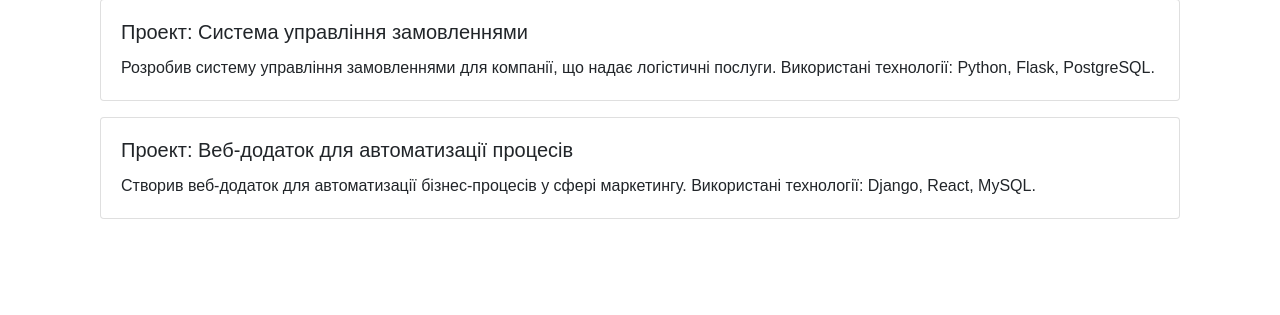
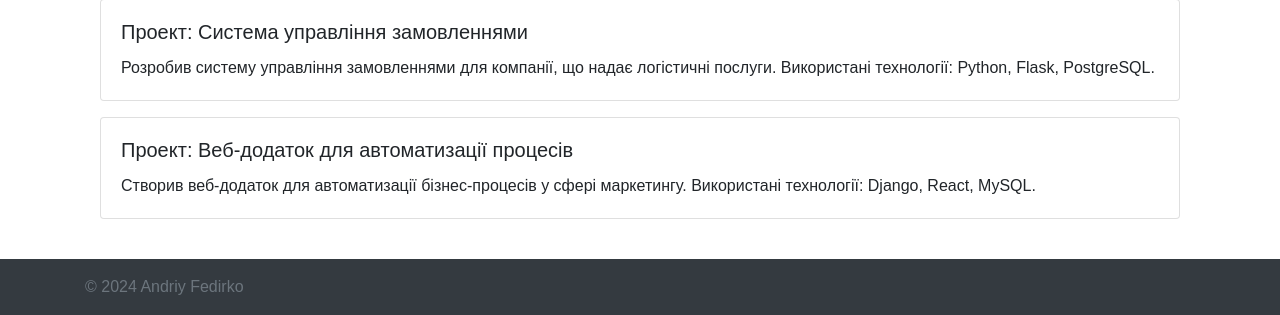
Before and after one commit to AndriyF-Git/flask-app-lab, a Flask app: page /resume in a window 1280 px wide. Shown: the part 897-1212 px from the top of the page. Before the commit the page ends 1116 px from the top, so only its background shows below. Run offline with Flask 3, Linux system fonts and the light colour scheme; some libraries are stand-ins or nearby versions.

Commit message:
Add footer in another file

```diff
--- a/templates/base.html
+++ b/templates/base.html
@@ -38,6 +38,9 @@
         {% endblock %}
     </div>
 
+    <!-- Футер -->
+    {% include "footer.html" %}
+
     <script src="https://code.jquery.com/jquery-3.5.1.slim.min.js"></script>
     <script src="https://cdn.jsdelivr.net/npm/@popperjs/core@2.0.7/dist/umd/popper.min.js"></script>
     <script src="https://stackpath.bootstrapcdn.com/bootstrap/4.5.2/js/bootstrap.min.js"></script>
--- /dev/null
+++ b/templates/footer.html
@@ -0,0 +1,5 @@
+<footer class="footer mt-auto py-3 bg-dark text-white">
+    <div class="container">
+        <span class="text-muted">© 2024 Andriy Fedirko</span>
+    </div>
+</footer>
```
